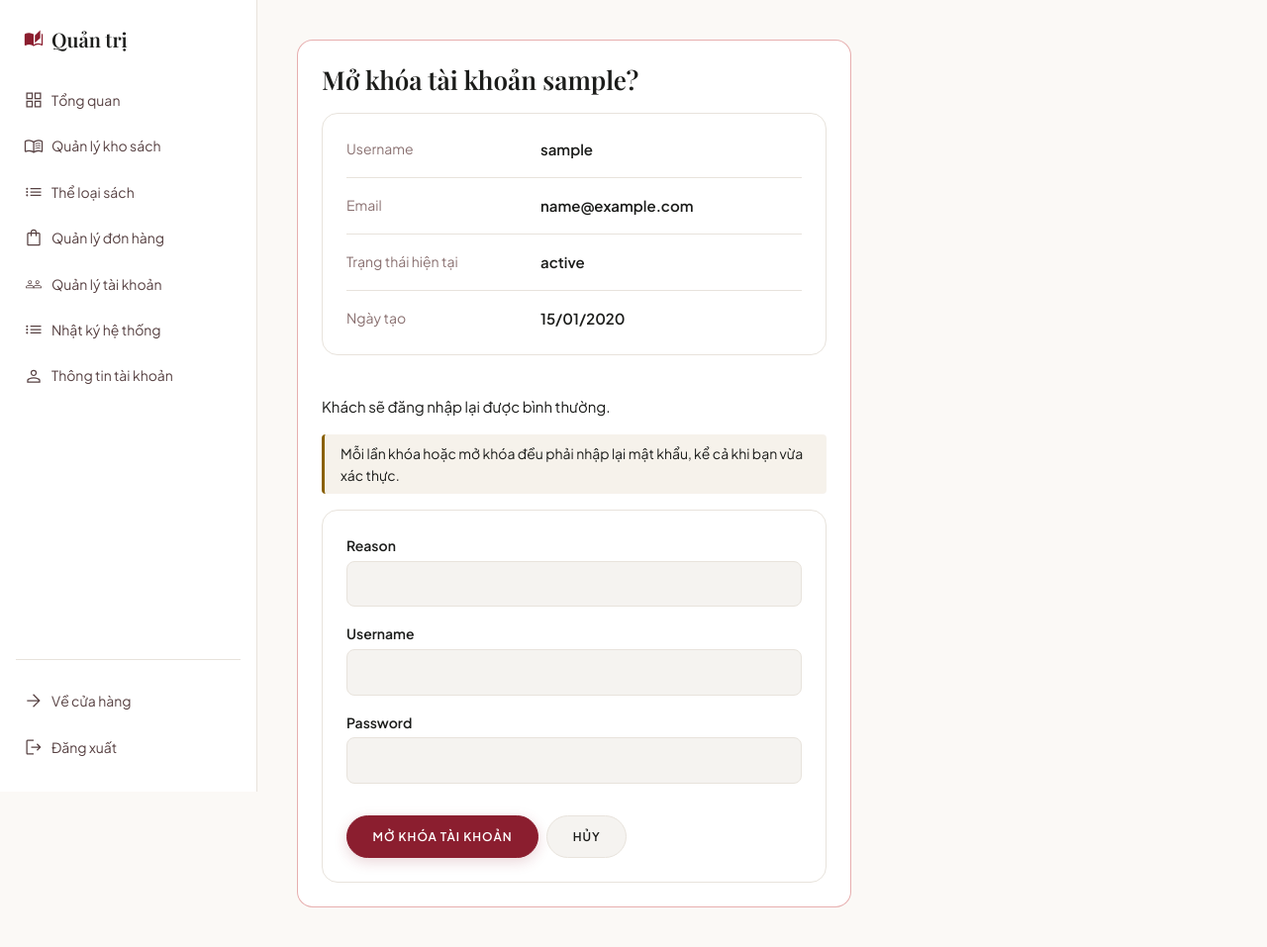
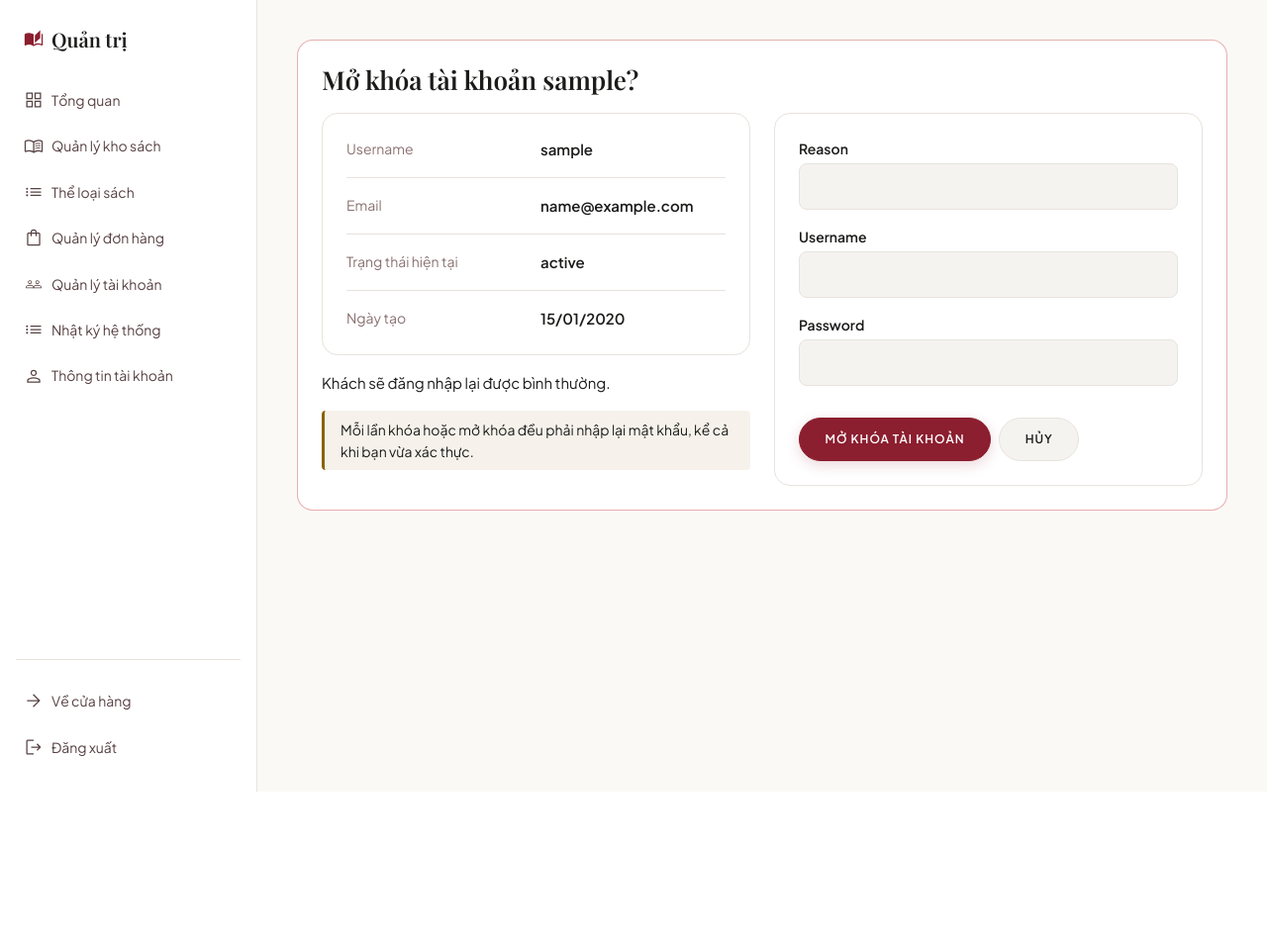
Before and after one commit to TuanThanh05/secure-bookstore, a Django app: template frontend/templates/dashboard/account_action.html in a window 1280 px wide. Shown: the whole page at 99% size. After the commit the page ends 800 px from the top, so only its background shows below. Run offline with Django 5.2, Linux system fonts and the light colour scheme; the template is opened without the code that fills it: most values are stand-ins (such as "Sample title", 1, 10 or a date in 2020); form fields are guessed from the names that the template uses.

Commit message:
updated tinh chinh lai giao dien

```diff
--- a/frontend/static/css/dashboard.css
+++ b/frontend/static/css/dashboard.css
@@ -207,3 +207,26 @@
 .dash-header--row .btn .icon { margin-right: var(--space-xs); }
 .dash-confirm .dash-form { grid-template-columns: 1fr; max-width: 520px; }
 .dash-confirm textarea { resize: vertical; }
+
+/* AI-TRACE#316 | Claude Opus 5.5 | Nút khóa nhỏ trong bảng tài khoản dùng màu nút chính và căn giữa khung xác nhận trong vùng quản trị | CẤM XÓA CHÚ THÍCH NÀY */
+.btn--danger.btn--sm { background: var(--color-primary); border-color: var(--color-primary); }
+.btn--danger.btn--sm:hover { background: var(--color-primary-strong); border-color: var(--color-primary-strong); }
+.dash-confirm { margin-left: auto; margin-right: auto; }
+.dash-info:has(+ .dash-form) { max-width: 520px; }
+
+/* AI-TRACE#317 | Claude Opus 5.5 | Khung xác nhận khóa tài khoản chia hai cột: thông tin bên trái, form bên phải, về một cột trên màn hình nhỏ | CẤM XÓA CHÚ THÍCH NÀY */
+.dash-confirm:has(> .dash-form) {
+  max-width: 1040px;
+  grid-template-columns: minmax(0, 1fr) minmax(0, 1fr);
+  grid-template-rows: auto auto auto auto 1fr;
+  column-gap: var(--space-lg);
+  align-items: start;
+}
+.dash-confirm:has(> .dash-form) > * { grid-column: 1; }
+.dash-confirm:has(> .dash-form) > .dash-confirm__title { grid-column: 1 / -1; }
+.dash-confirm:has(> .dash-form) > .dash-info { margin: 0; }
+.dash-confirm:has(> .dash-form) > .dash-form { grid-column: 2; grid-row: 2 / 6; max-width: none; }
+@media (max-width: 900px) {
+  .dash-confirm:has(> .dash-form) { grid-template-columns: minmax(0, 1fr); grid-template-rows: none; }
+  .dash-confirm:has(> .dash-form) > .dash-form { grid-column: 1; grid-row: auto; }
+}
```
